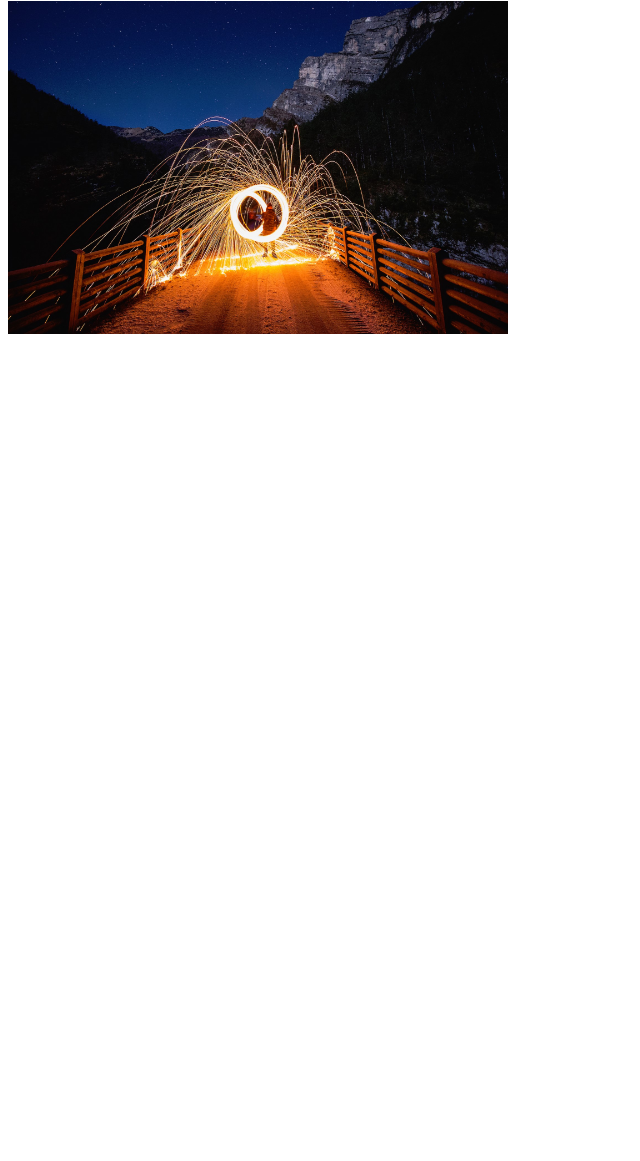
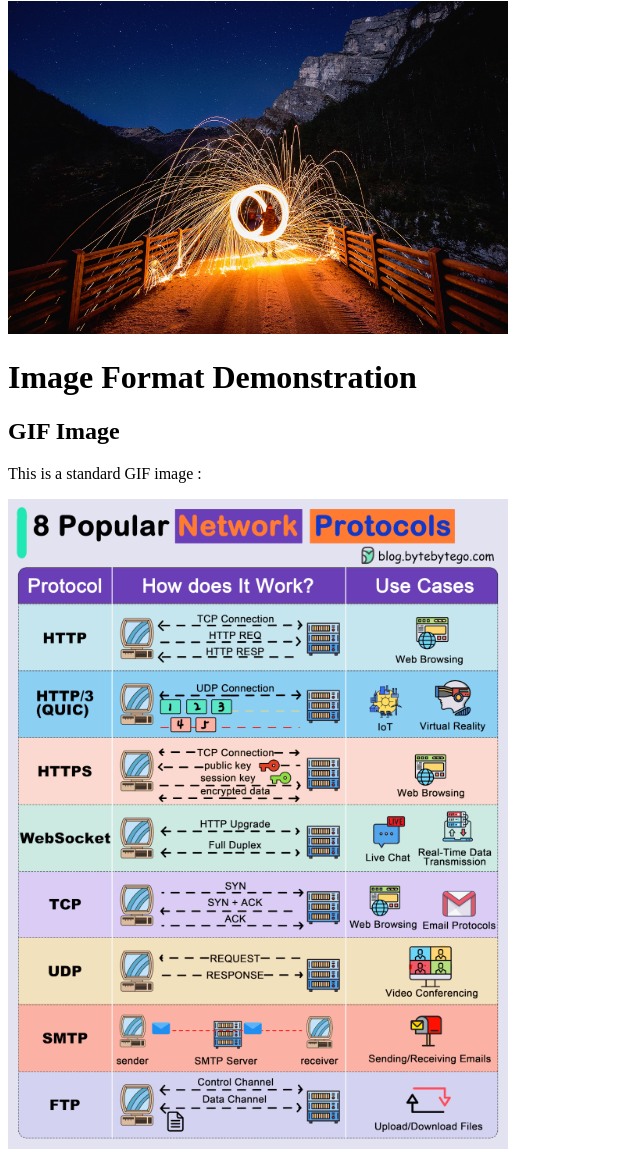
Before and after one commit to YaseeenMR/Lab-2, a plain HTML site: page images.html in a window 1280 px wide. Shown: the part 160-1321 px from the top of the page, without its empty margins (0-640 px from the left). Before the commit the page ends 800 px from the top, so only its background shows below. Drawn offline with Linux system fonts and the light colour scheme.

Commit message:
Added GIF

```diff
--- a/images.html
+++ b/images.html
@@ -24,4 +24,10 @@ Description : A simple HTML file .
     <p > This is a standard JPEG image : </p >
     <img src ="images/example.jpg" alt = "Example JPEG Image" width = "500">
 </body>
+<body>
+    <h1 > Image Format Demonstration </h1 >
+    <h2 > GIF Image </h2 >
+    <p > This is a standard GIF image : </p >
+    <img src ="images/example.gif" alt = "Example GIF Image" width = "500">
+</body>
 </html>
```
